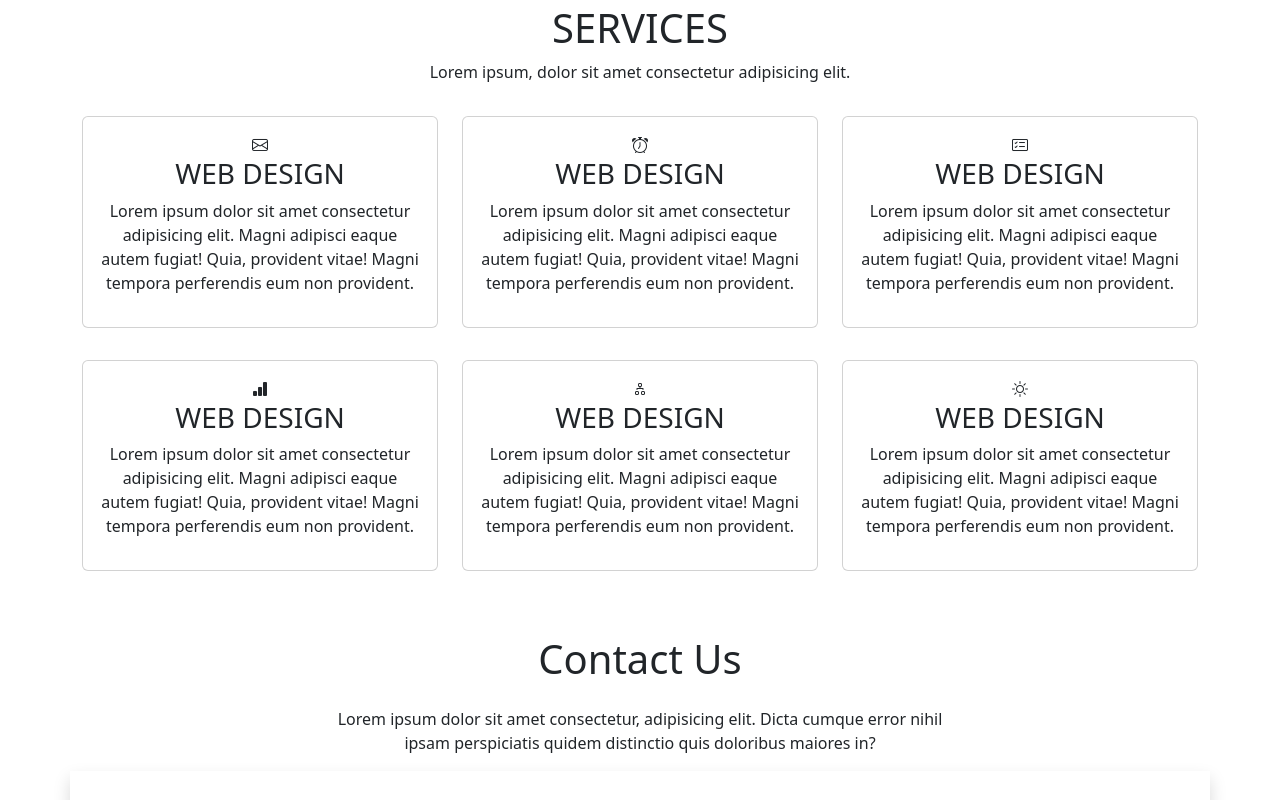
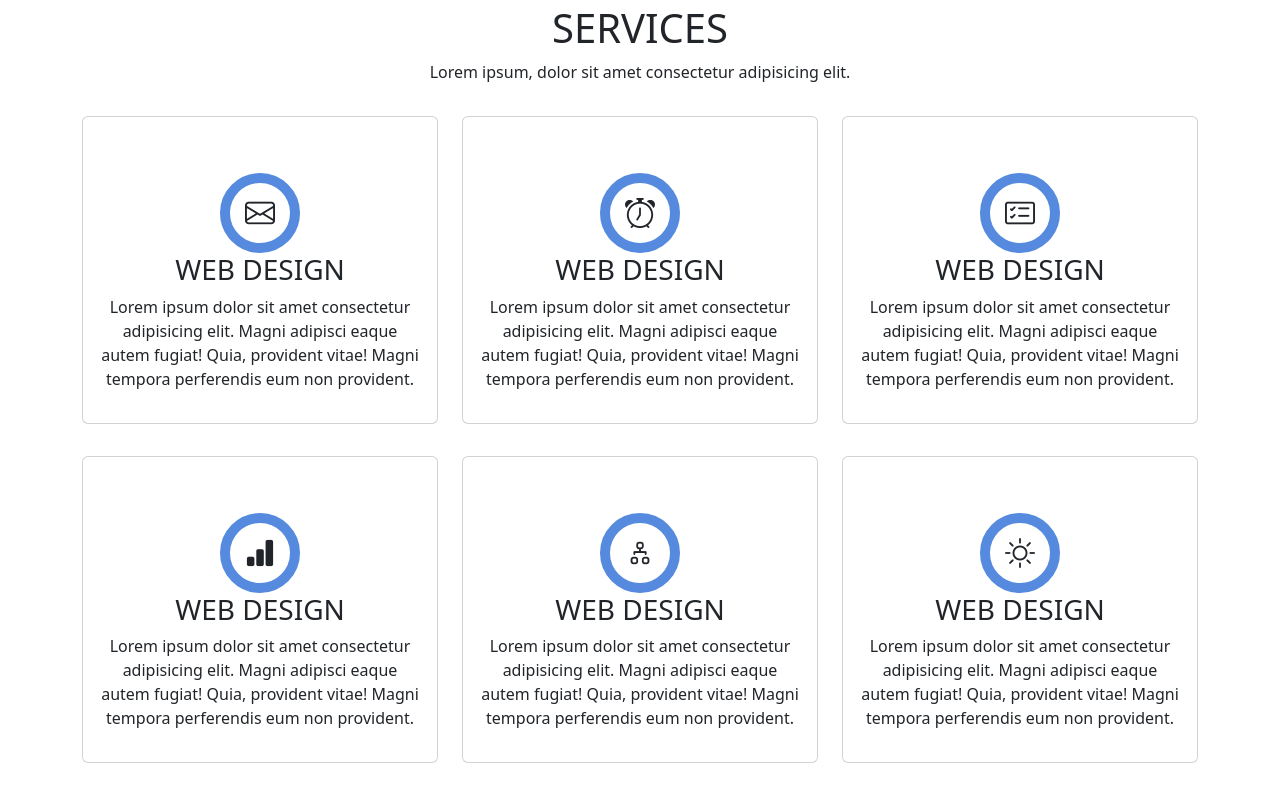
Before and after one commit to mdfizar/R.WEB, a plain HTML site: page index.html in a window 1280 px wide. Shown: the part 780-1580 px from the top of the page. Drawn offline with nearby package versions, Linux system fonts and the light colour scheme.

Commit message:
Update index.html

```diff
--- a/index.html
+++ b/index.html
@@ -3,7 +3,7 @@
 <head>
   <meta charset="UTF-8">
   <meta name="viewport" content="width=device-width, initial-scale=1.0">
-  <link rel="stylesheet" href="style/i2ndex.css">
+  <link rel="stylesheet" href="style/index.css">
   <link href="https://cdn.jsdelivr.net/npm/bootstrap@5.3.2/dist/css/bootstrap.min.css" rel="stylesheet"
     integrity="sha384-T3c6CoIi6uLrA9TneNEoa7RxnatzjcDSCmG1MXxSR1GAsXEV/Dwwykc2MPK8M2HN" crossorigin="anonymous">
   <link rel="stylesheet" href="https://cdn.jsdelivr.net/npm/bootstrap-icons@1.11.1/font/bootstrap-icons.css">
```
